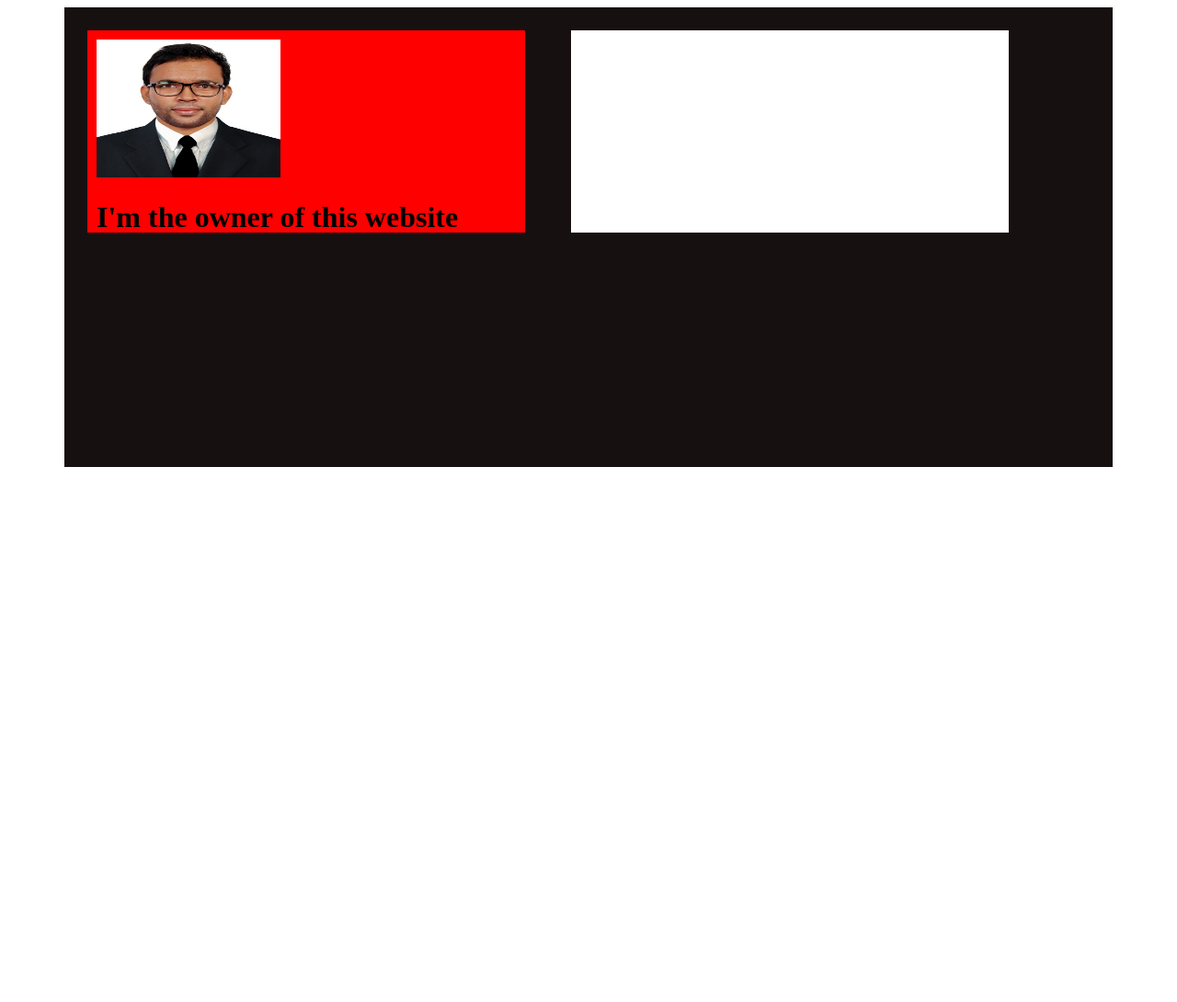
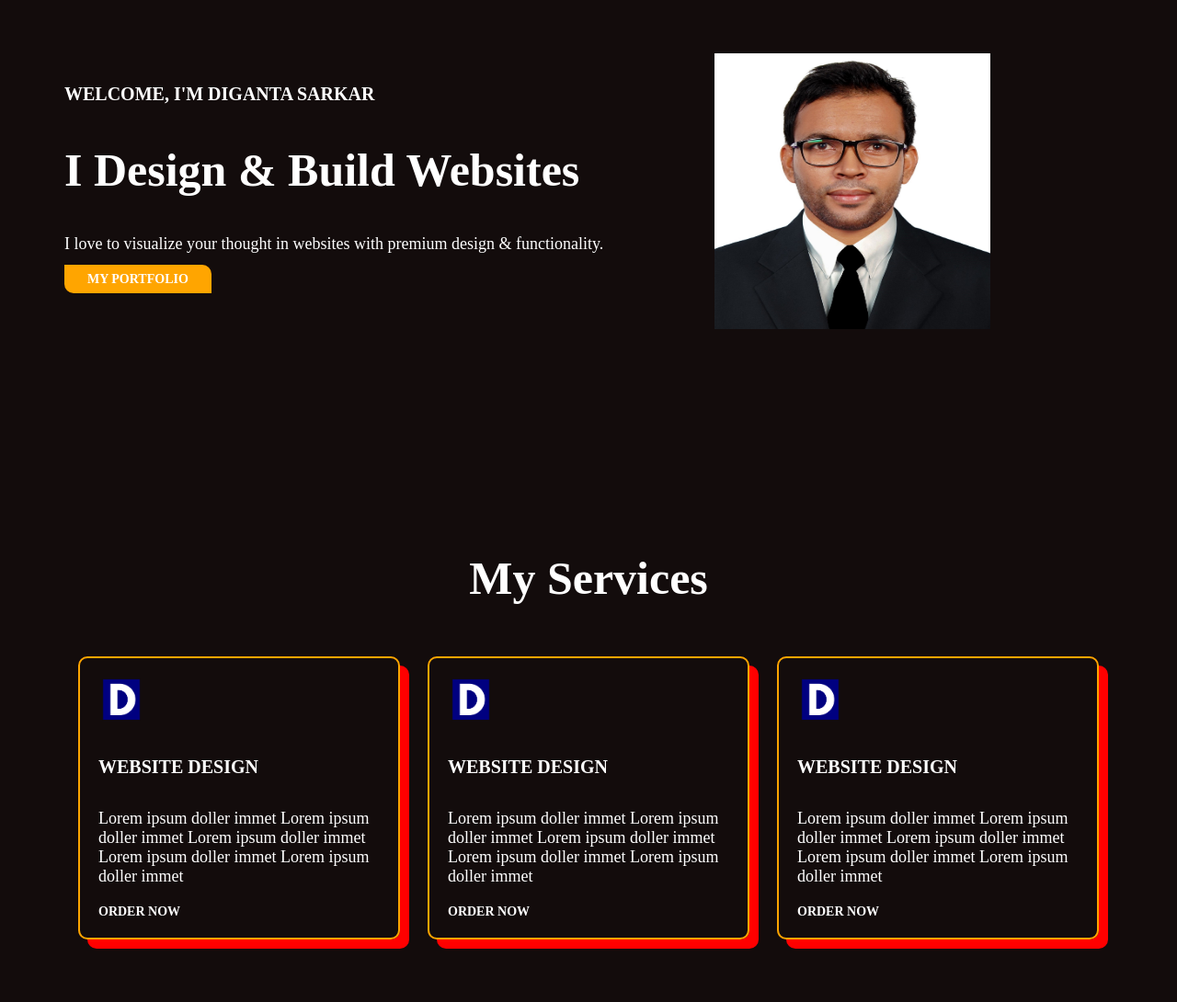
Before and after one commit to digantasarkar01/portfolio, a plain HTML site: page index.html in a window 1280 px wide. Shown: the whole page at 92% size. Before the commit the page ends 800 px from the top, so only its background shows below. Drawn offline with Linux system fonts and the light colour scheme.

Commit message:
Big changes

```diff
--- a/index.html
+++ b/index.html
@@ -4,18 +4,49 @@
     <meta charset="UTF-8">
     <meta http-equiv="X-UA-Compatible" content="IE=edge">
     <meta name="viewport" content="width=device-width, initial-scale=1.0">
-    <title>Portfolio ❙ Diganta Sarkar ❙ Full Stack Web Developer</title>
+    <title>Portfolio. Diganta Sarkar. Full Stack Web Developer</title>
     <link rel="stylesheet" href="style.css">
 </head>
-<body>
-    <div class="container">
-        <div class="left-box">
-            <img src="my-images/DigantaSarkar.jpg" alt="This is my my images">
-            <h1>I'm the owner of this website</h1>
+<body class="body">
+    <section class="container">
+        <div class="intro">
+            <div class="intro-left">
+                <h5>Welcome, I'm Diganta Sarkar</h5>
+                <h1>I design & build websites</h1>
+                <p>I love to visualize your thought in websites with premium design & functionality.</p>
+                <a class="hire-btn" href="digantasarkar.com" target="-blank">My Portfolio</a>
+            </div>
+            <div class="intro-right">
+                <img src="my-images/DigantaSarkar.jpg" alt="">
+            </div>
         </div>
-        <div class="right-box">
-
+    </section>
+    <section class="container">
+        <div class="service-section">
+            <div class="service-intro">
+                <h1>My services</h1>
+            </div>
+            <div class="services">
+                <div class="service-item">
+                    <img src="service-images/icon-img.png" alt="Website design">
+                    <h5>Website Design</h5>
+                    <p>Lorem ipsum doller immet Lorem ipsum doller immet Lorem ipsum doller immet Lorem ipsum doller immet Lorem ipsum doller immet</p>
+                    <a class="btn" href="#">order now</a>
+                </div>
+                <div class="service-item">
+                    <img src="service-images/icon-img.png" alt="Website design">
+                    <h5>Website Design</h5>
+                    <p>Lorem ipsum doller immet Lorem ipsum doller immet Lorem ipsum doller immet Lorem ipsum doller immet Lorem ipsum doller immet</p>
+                    <a class="btn" href="#">order now</a>
+                </div>
+                <div class="service-item">
+                    <img src="service-images/icon-img.png" alt="Website design">
+                    <h5>Website Design</h5>
+                    <p>Lorem ipsum doller immet Lorem ipsum doller immet Lorem ipsum doller immet Lorem ipsum doller immet Lorem ipsum doller immet</p>
+                    <a class="btn" href="#">order now</a>
+                </div>
+            </div>
         </div>
-    </div>
+    </section>
 </body>
 </html>
--- a/style.css
+++ b/style.css
@@ -1,32 +1,117 @@
+.body{
+    background-color: rgb(19, 12, 12);
+
+}
+h1{
+    font-size: 50px;
+    font-weight: 800;
+    font-style: normal;
+    text-align: left;
+    text-transform: capitalize;
+    color: white;
+}
+h5{
+    font-size: 20px;
+    font-weight: 700;
+    font-style: normal;
+    text-align: left;
+    text-transform: uppercase;
+    color: white;
+}
+p{
+    font-size: 18px;
+    font-weight: 400;
+    font-style: normal;
+    text-align: left;
+    text-transform: unset;
+    color: white;
+}
 .container{
-    height: 500px;
     width: 1140px;
-    background-color: rgb(22, 16, 16);
     margin: 0 auto;
+    height: auto;
+
+}
+.container-fluid{
+    width: 100%;
+}
+.intro{
+    width: 100%;
+    padding: 50px 0;
+    height: auto;
+    display: flex;
+}
+.intro-left{
+    width: 60%;
+    height: 400px;
+    float: left;
+    padding-right: 5%;
+}
+.intro-left .hire-btn{
+    padding: 8px 25px;
+    color: white;
+    background-color: orange;
+    font-size: 14px;
+    font-weight: 900;
+    text-transform: uppercase;
+    text-decoration: none;
+    border-radius: 0 10px 0 10px;
+}
+.intro-left .hire-btn:hover{
+    padding: 12px 20px;
+    color: orange;
+    background-color: white;
+    font-size: 14px;
+    font-weight: 900;
+    text-transform: uppercase;
+    text-decoration: none;
+    border-radius: 0 10px 0 10px;
+}
+.intro-right{
+    width: 40%;
+    height: 400px;
+    float: right;
 }
 
-.left-box{
-    width: 40%;
-    height: 200px;
-    background-color: red;
-    padding: 10px;
-    margin: 25px;
-    float: left;
-
-
+.intro-right img{
+    width: 300px;
+    height: 300px;
+}
+.service-section{
+    padding: 50px 0;
+}
+.service-intro{
 
 }
-.left-box img{
-    width: 200px;
-    height: 150px;
+.service-intro h1{
+    text-align: center;
+}
+.services{
+    display: inline-flex;
+}
+.service-item{
+    width: 30%;
+    margin: 15px;
+    padding: 20px;
+    border: 2px solid orange;
+    box-shadow: 10px 10px red;
+    border-radius: 10px;
+}
+.service-item:hover{
+
+    background-color: orange;
+    bor
 
 }
-.right-box{
-    width: 40%;
-    height: 200px;
-    background-color: white;
-    padding: 10px;
-    margin: 25px;
-    float: left;
-
+.service-item img{
+    width: 50px;
+    height: 50px;
 }
+.service-item .btn{
+    font-size: 14px;
+    color: white;
+    font-weight: 800;
+    text-align: left;
+    text-decoration: none;
+    text-transform: uppercase;
+}
```
Also changed, not shown: service-images/icon-img.png (added).
